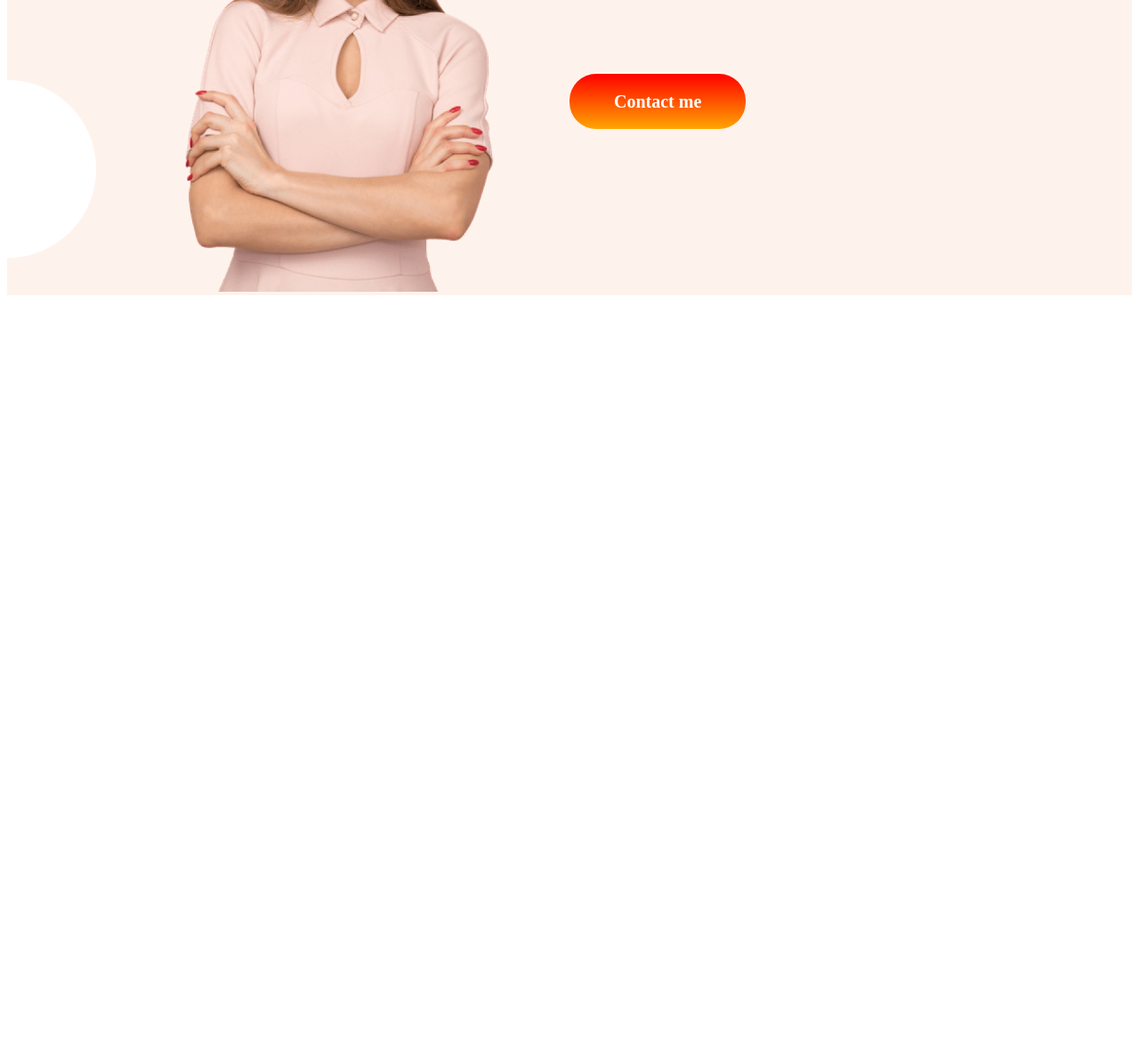
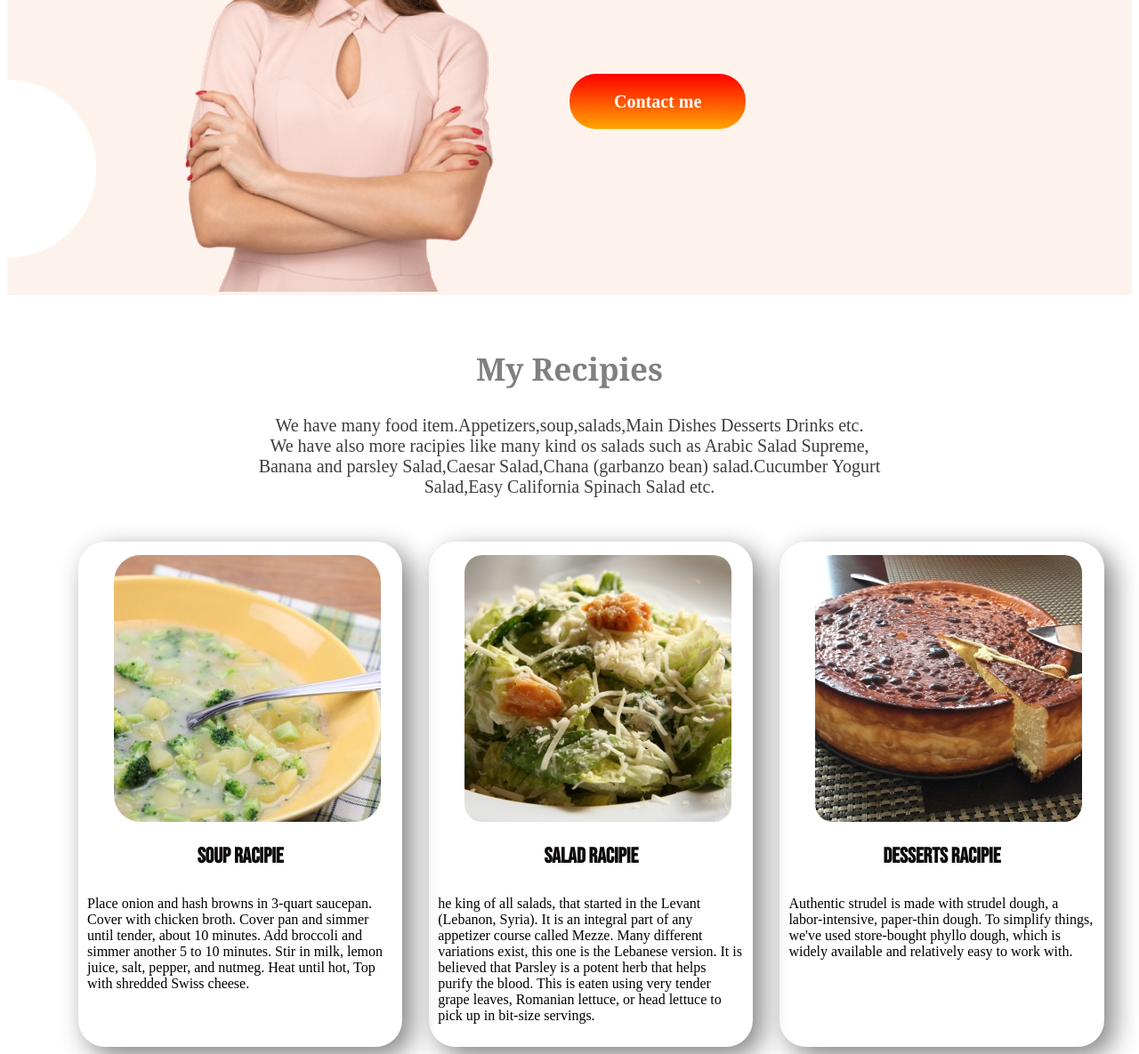
Before and after one commit to Nazim-Habib/Food-Network, a plain HTML site: page index.html in a window 1280 px wide. Shown: the part 954-2139 px from the top of the page at 89% size. Before the commit the page ends 1294 px from the top, so only its background shows below. Drawn offline with Linux system fonts and the light colour scheme.

Commit message:
Third section is commited

```diff
--- a/index.html
+++ b/index.html
@@ -9,6 +9,9 @@
     <link rel="preconnect" href="https://fonts.googleapis.com">
     <link rel="preconnect" href="https://fonts.gstatic.com" crossorigin>
     <link href="https://fonts.googleapis.com/css2?family=Poppins&display=swap" rel="stylesheet">
+    <link rel="preconnect" href="https://fonts.googleapis.com">
+    <link rel="preconnect" href="https://fonts.gstatic.com" crossorigin>
+    <link href="https://fonts.googleapis.com/css2?family=Bebas+Neue&display=swap" rel="stylesheet">
     <link rel="stylesheet" href="style.css">
 </head>
 
@@ -56,6 +59,55 @@
         </div>
 
     </section>
+    <section class="tired-section">
+        <div class="racipie-heading">
+            <h1>My Recipies</h1>
+            <p>We have many food item.Appetizers,soup,salads,Main Dishes
+                Desserts Drinks etc. <br>We have also more racipies like many kind os salads such as Arabic Salad
+                Supreme,<br> Banana and parsley Salad,Caesar Salad,Chana (garbanzo bean) salad.Cucumber Yogurt<br>
+                Salad,Easy
+                California Spinach Salad etc.
+            </p>
+
+        </div>
+        <div class="Racipie">
+            <div class="soup">
+
+                    <img src="images/food/timthumb.jpeg" alt="">
+
+                <h1>Soup racipie</h1>
+                <p>Place onion and hash browns in 3-quart saucepan. Cover with chicken broth. Cover pan and simmer until
+                    tender, about 10 minutes.
+                    Add broccoli and simmer another 5 to 10 minutes. Stir in milk, lemon juice, salt, pepper, and
+                    nutmeg.
+                    Heat until hot, Top with shredded Swiss cheese.</p>
+
+            </div>
+            <div class="salad">
+                <img src="images/food/timthumb (1).jpeg" alt="">
+                <h1>Salad racipie</h1>
+                <p>he king of all salads, that started in the Levant (Lebanon, Syria). It is an integral part of any
+                    appetizer course called Mezze. Many different variations exist, this one is the Lebanese version. It
+                    is
+                    believed that Parsley is a potent herb that helps purify the blood. This is eaten using very tender
+                    grape leaves, Romanian lettuce, or head lettuce to pick up in bit-size servings.</p>
+
+            </div>
+            <div class="desserts">
+                <img src="images/food/timthumb (3).jpeg" alt="">
+                <h1>Desserts racipie</h1>
+                <p>Authentic strudel is made with strudel dough, a labor-intensive, paper-thin dough. To simplify
+                    things,
+                    we've used store-bought phyllo dough, which is widely available and relatively easy to work with.
+                </p>
+
+            </div>
+        </div>
+
+
+    </section>
+
+
 </body>
 
 </html>
--- a/style.css
+++ b/style.css
@@ -79,5 +79,106 @@
 
 }
 .contact-Button{
-     padding-top: 100px;
+    padding-top: 100px;
 }
+.Racipie{
+    display: flex;
+    margin-left: 50px;
+    margin-top: 50px;
+
+}
+.racipie-heading{
+    padding-top: 30px;
+}
+.racipie-heading h1{
+    color: grey;
+    font-size: 35px;
+    font-weight: bold;
+    font-family: Cambria, Cochin, Georgia, Times, 'Times New Roman', serif;
+    text-align: center;
+}
+.racipie-heading p{
+    color: rgb(63, 61, 61);
+    text-align: justify;
+    text-align: center;
+    font-size: 20px;
+}
+.soup{
+    width: 30%;
+    box-shadow: 10px 10px 30px gray;
+    margin-left: 30px;
+    border-radius: 30px;
+}
+.salad{
+    width: 30%;
+    margin-left: 30px;
+    box-shadow: 10px 10px 30px gray;
+    border-radius: 30px;
+}
+.desserts{
+    width: 30%;
+    margin-left: 30px;
+    box-shadow: 10px 10px 30px gray;
+    border-radius: 30px;
+}
+.soup img{
+
+
+    margin-top: 15px;
+    border-radius: 30px;
+    margin-left: 40px;
+
+
+}
+.salad img{
+
+    margin-top: 15px;
+    border-radius: 20px;
+    margin-left: 40px;
+
+
+
+}
+.desserts img{
+
+    margin-top: 15px;
+    border-radius: 20px;
+    margin-left: 40px;
+}
+.Item{
+    margin-top: 15px;
+    border-radius: 20px;
+    margin-left: 40px;
+
+}
+.soup h1{
+    text-align: center;
+    color: rgb(14, 11, 11);
+    font-family: 'Bebas Neue', cursive;
+
+
+}
+.salad h1{
+    text-align: center;
+    color: rgb(14, 11, 11);
+    font-family: 'Bebas Neue', cursive;
+
+}
+.desserts h1{
+    text-align: center;
+    color: rgb(14, 11, 11);
+    font-family: 'Bebas Neue', cursive;
+
+}
+.soup p{
+    padding: 10px;
+
+}
+.salad p{
+    padding: 10px;
+
+}
+.desserts p{
+    padding: 10px;
+
+}
```
Also changed, not shown: images/food/timthumb (1).jpeg (added), images/food/timthumb (2).jpeg (added), images/food/timthumb (3).jpeg (added), images/food/timthumb.jpeg (added).
